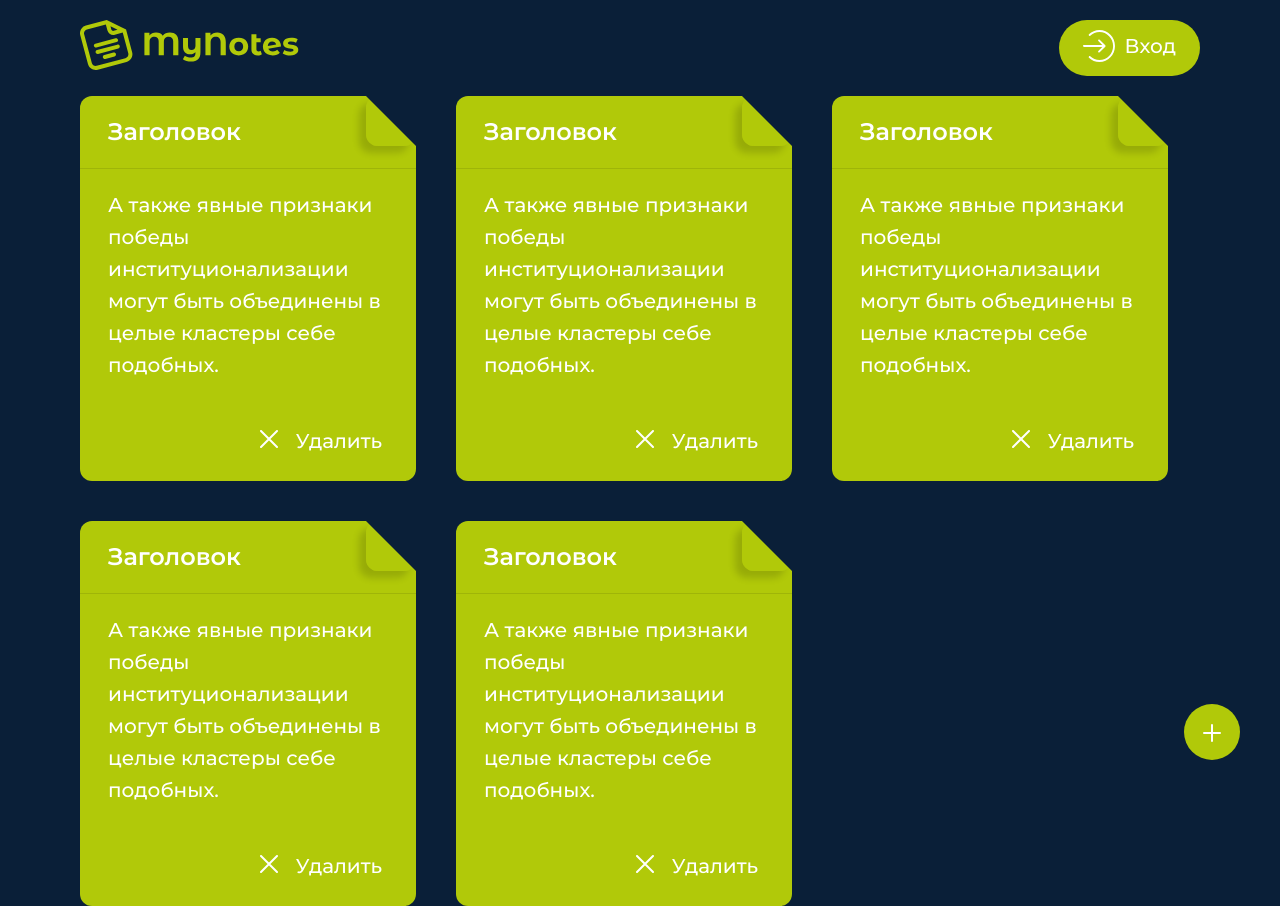
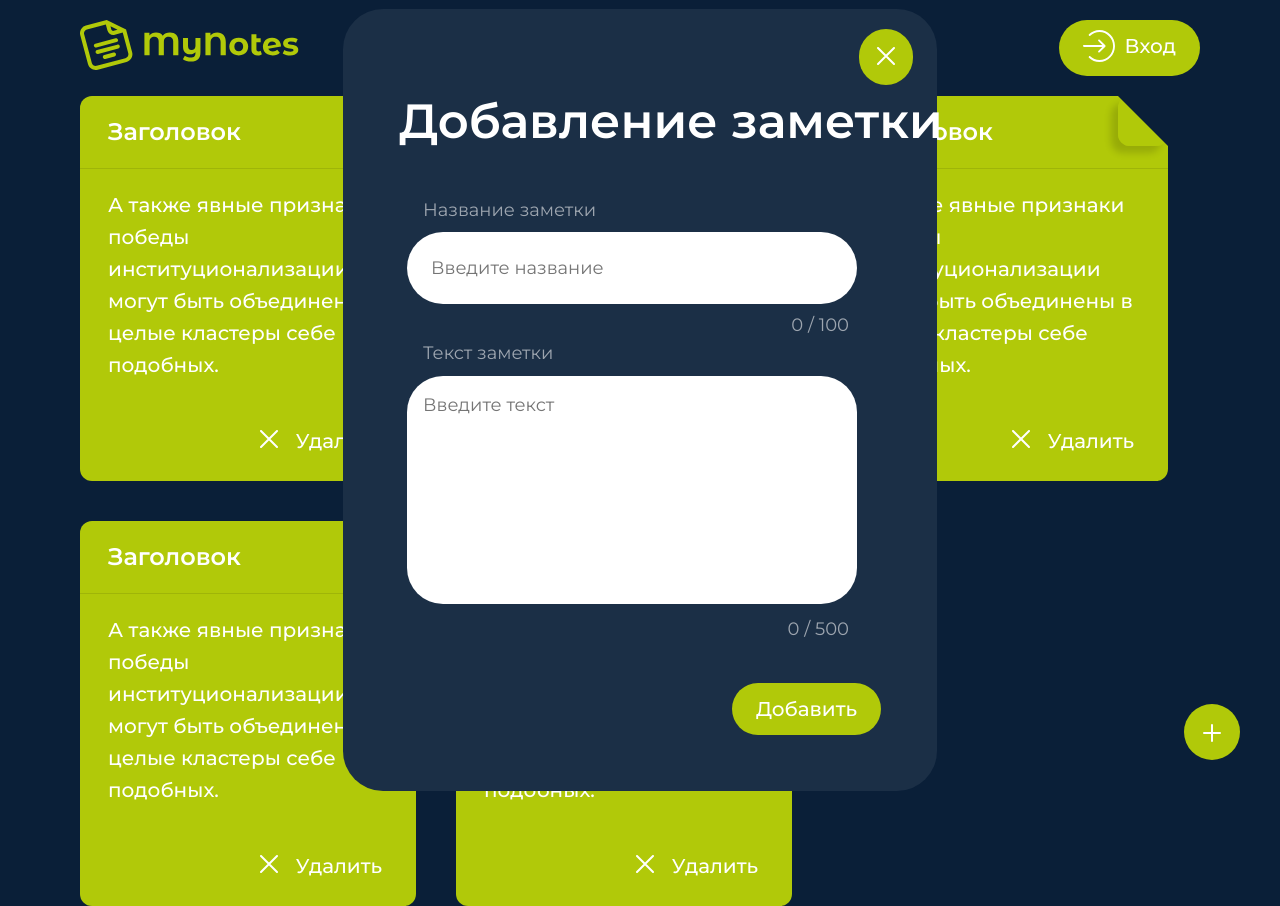
Before and after one commit to Markelas/notes_vue, a Vue app: page / in a window 1280 px wide. Built offline with nearby package versions, Linux system fonts and the light colour scheme; no server answers.

Commit message:
add new note modal window

```diff
--- a/src/assets/style.css
+++ b/src/assets/style.css
@@ -190,6 +190,42 @@ button {
   height: 72px;
   border-radius: 36px;
   padding: 0 24px;
+  border: none;
+  font-family: "Montserrat", sans-serif;
+  font-size: 18px;
+  font-style: normal;
+  font-weight: 400;
+  line-height: 155.556%; /* 155.556% */
+}
+.modal__body__inputs textarea {
+  margin: 8px;
+  width: 100%;
+  padding: 16px;
+  border-radius: 36px;
+  max-height: 244px;
+  resize: none;
+  border: none;
+  font-family: "Montserrat", sans-serif;
+  font-size: 18px;
+  font-style: normal;
+  font-weight: 400;
+  line-height: 155.556%; /* 155.556% */
+}
+.modal__body__inputs textarea::-webkit-scrollbar {
+  width: 5px;
+  background-color: rgba(26, 24, 47, 0.15);
+  border-radius: 5px;
+  height: 200px;
+}
+.modal__body__inputs textarea::-webkit-scrollbar-thumb {
+  background: #1A182F;
+  border-radius: 5px;
+}
+.modal__body__inputs .input__length {
+  display: flex;
+  justify-content: flex-end;
+  left: 100px;
+  color: #9DA5AF;
   font-family: "Montserrat", sans-serif;
   font-size: 18px;
   font-style: normal;
--- a/src/assets/style.scss
+++ b/src/assets/style.scss
@@ -222,6 +222,34 @@ button {
         height: 72px;
         border-radius: 36px;
         padding: 0 24px;
+        border: none;
+        @include text-small;
+      }
+      textarea {
+        margin: 8px;
+        width: 100%;
+        padding: 16px;
+        border-radius: 36px;
+        max-height: 244px;
+        resize: none;
+        border: none;
+        @include text-small;
+        &::-webkit-scrollbar {
+          width: 5px;
+          background-color: rgba(26, 24, 47, 0.15);
+          border-radius: 5px;
+          height: 200px;
+        }
+        &::-webkit-scrollbar-thumb {
+          background: #1A182F;
+          border-radius: 5px;
+        }
+      }
+      .input__length {
+        display: flex;
+        justify-content: flex-end;
+        left: 100px;
+        color: $gray;
         @include text-small;
       }
     }
--- a/src/components/addNewNoteDialog/NewNoteDialog.vue
+++ b/src/components/addNewNoteDialog/NewNoteDialog.vue
@@ -8,14 +8,31 @@
         <div class="modal__body">
           <h2 class="modal__body__title">Добавление заметки</h2>
           <div class="modal__body__inputs">
-            <label for="email">Email</label>
+            <label for="noteTitle">Название заметки</label>
             <input
-              id="email"
-              v-model.trim="noteTitle"
+              id="noteTitle"
+              v-model="noteTitle"
+              maxlength="100"
               type="text"
-              autocomplete="on"
-              placeholder="Введите значение"
+              required
+              placeholder="Введите название"
             />
+            <span class="input__length">{{ `${noteTitle.length} / 100` }}</span>
+            <label for="noteContent">Текст заметки</label>
+            <textarea
+              v-model="noteContent"
+              maxlength="500"
+              rows="7"
+              cols="3"
+              required
+              placeholder="Введите текст"
+            />
+            <span class="input__length">{{
+              `${noteContent.length} / 500`
+            }}</span>
+          </div>
+          <div class="modal__bottom">
+            <button class="modal__bottom__btn" type="submit">Добавить</button>
           </div>
         </div>
       </form>
@@ -25,17 +42,29 @@
 
 <script>
 import CrossBtnIcon from "@/components/icons/CrossBtnIcon.vue";
+import store from "@/store";
 
 export default {
   name: "NewNoteDialog",
   components: { CrossBtnIcon },
   data: () => ({
     noteTitle: "",
+    noteContent: "",
   }),
   methods: {
-    async submitHandler() {},
+    async submitHandler() {
+      const noteInfo = {
+        title: this.noteTitle,
+        content: this.noteContent,
+      };
+      await store.dispatch("addNote", noteInfo);
+    },
   },
 };
 </script>
 
-<style scoped lang="scss"></style>
+<style scoped lang="scss">
+.modal__bottom {
+  justify-content: flex-end;
+}
+</style>
--- a/src/views/HomePage.vue
+++ b/src/views/HomePage.vue
@@ -6,6 +6,8 @@
     <OneNote />
     <OneNote />
     <button class="notes__dashboard__add-btn"><AddNoteIcon /></button>
+    <NewNoteDialog v-if="isActiveAddNewNote" />
+    <div class="overlay" v-if="$store.state.modalActive" />
   </div>
 </template>
 
@@ -13,10 +15,14 @@
 import OneNote from "@/components/OneNote.vue";
 import AddNoteIcon from "@/components/icons/AddNoteIcon.vue";
 import store from "@/store";
+import NewNoteDialog from "@/components/addNewNoteDialog/NewNoteDialog.vue";
 
 export default {
   name: "HomePage",
-  components: { AddNoteIcon, OneNote },
+  components: { NewNoteDialog, AddNoteIcon, OneNote },
+  data: () => ({
+    isActiveAddNewNote: true,
+  }),
   async mounted() {
     await store.dispatch("getNotes");
   },
```
Also changed, not shown: 1 other file (tests, documents, lock files or other folders).
